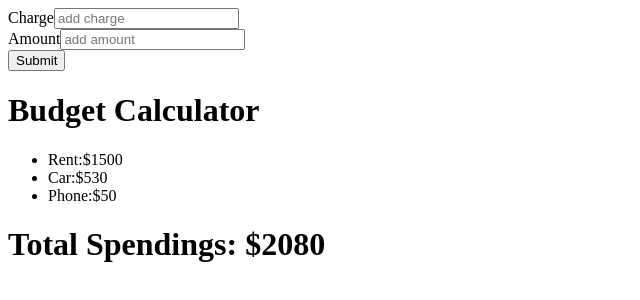
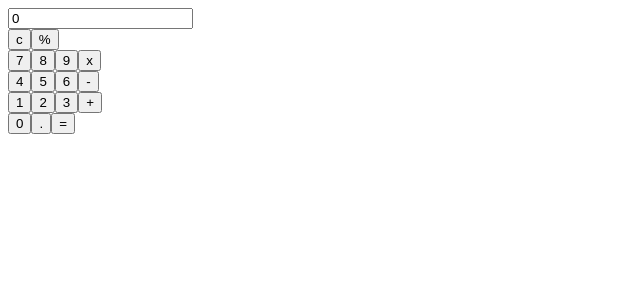
Before and after one commit to BDventures/BDventures, a React app in the folder client/: page / in a window 1280 px wide. Shown: the top 300 px of the page, without its empty margins (0-640 px from the left). Built offline with nearby package versions, Linux system fonts and the light colour scheme; the HTML template or start-up script is replaced by a standard one.

Commit message:
[edit] made calculator

```diff
--- a/client/src/components/App.jsx
+++ b/client/src/components/App.jsx
@@ -11,6 +11,7 @@ import CalendarHook from './Calendar/index';
 import {SamplePosts} from './scrape.jsx';
 import {NumbersAPI} from './NumbersAPI/index.jsx'
 import {Calculate} from './Calculate/index'
+import {RealCalculator} from './RealCalculator/index'
 class App extends Component {
   constructor(props) {
     super(props);
@@ -69,7 +70,7 @@ class App extends Component {
         {/* <CalendarHook/> */}
         {/* {this.samplePosts()} */}
         {/* <NumbersAPI/> */}
-        <Calculate/>
+        <RealCalculator/>
       </div>
     )
   }
--- a/client/src/components/Calculate/calculateItem.jsx
+++ b/client/src/components/Calculate/calculateItem.jsx
@@ -1,12 +1,14 @@
 import React, {useState, useEffect} from 'react'
 
-export const CalculateItem = ({eachCost}) => {
-  const {charge, amount} = eachCost
+export const CalculateItem = ({eachCost, deleteExpense, editExpense}) => {
+  const {charge, amount, id} = eachCost
   return(
     <div>
       <li>
       <span>{charge}</span>:
       <span>${amount}</span>
+      <button onClick={() => deleteExpense(id)}>Delete Expense</button>
+      <button onClick={() => editExpense(id)}>Edit Expense</button>
       </li>
     </div>
   )
--- a/client/src/components/Calculate/calculateList.jsx
+++ b/client/src/components/Calculate/calculateList.jsx
@@ -1,12 +1,12 @@
 import React, { useState, useEffect } from "react";
 import { CalculateItem } from "./calculateItem.jsx";
 
-export const CalculateList = ({ initialCost }) => {
+export const CalculateList = ({ initialCost, deleteExpense, editExpense }) => {
   return (
     <div>
       <ul>
         {initialCost.map(eachCost => {
-          return <CalculateItem eachCost={eachCost} />;
+          return <CalculateItem eachCost={eachCost} deleteExpense={deleteExpense} key={initialCost.id} editExpense={editExpense}/>;
         })}
       </ul>
     </div>
--- a/client/src/components/Calculate/index.jsx
+++ b/client/src/components/Calculate/index.jsx
@@ -3,9 +3,9 @@ import { CalculateList } from "./calculateList.jsx";
 import { CalculateForm } from './calculateForm.jsx'
 export const Calculate = () => {
   const initialCosts = [
-    { id: 1, charge: "Rent", amount: 1500 },
-    { id: 2, charge: "Car", amount: 530 },
-    { id: 3, charge: "Phone", amount: 50 }
+    { id: 'Rent', charge: "Rent", amount: 1500 },
+    { id: 'Car', charge: "Car", amount: 530 },
+    { id: 'Phone', charge: "Phone", amount: 50 }
   ];
 
   const [expenses, setExpenses] = useState(initialCosts);
@@ -13,7 +13,7 @@ export const Calculate = () => {
   const [newAmount, setNewAmount] = useState('')
 
   const setCharge = (e) => {
-    console.log(e.target.value)
+    // console.log(e.target.value)
     setNewCharge(e.target.value)
   }
 
@@ -21,17 +21,31 @@ export const Calculate = () => {
     setNewAmount(e.target.value)
   }
 
-  useEffect(() => {
-    console.log(expenses, 'what is this')
-  }, [expenses])
+  const deleteExpense = id => {
+    const tempExpenses = expenses.filter(item => item.id !== id)
+    setExpenses(tempExpenses)
+  }
+
+  const editExpense = id => {
+    const temp = expenses.filter(item => item.id === id)
+    const tempExpenses = [...expenses]
+    console.log(temp[0])
+    // const singleChange = {
+    //   id: temp.id,
+    //   charge: newCharge,
+    //   amount: newAmount
+    // }
+
+    // if(tempExpenses.id = temp[0].id) {
+    //   setExpenses([tempExpenses, singleChange])
+    // }
+  }
 
   const handleSubmit = (e) => {
     e.preventDefault()
 
-    let id = expenses.length
-
     const singleExpense = {
-      id: id+1,
+      id: newCharge,
       charge: newCharge,
       amount: newAmount
     }
@@ -47,7 +61,7 @@ export const Calculate = () => {
       <CalculateForm setCharge={setCharge} setAmount={setAmount} handleSubmit={handleSubmit} newCharge={newCharge} newAmount={newAmount}/>
 
       <h1>Budget Calculator</h1>
-      <CalculateList initialCost={expenses} />
+      <CalculateList initialCost={expenses} deleteExpense={deleteExpense} editExpense={editExpense}/>
 
       <h1>Total Spendings: ${expenses.reduce((total, current) => {
         return (total+= (parseInt(current.amount)))
--- a/client/src/components/CalculatorHooks/index.jsx
+++ b/client/src/components/CalculatorHooks/index.jsx
@@ -88,7 +88,7 @@ const ReactCalculator = () => {
         <ExpenseList expenses={expenses} clearExpenses={clearExpenses} handleDelete={handleDelete} handleEdit={handleEdit}/>
       </main>
       <h1>
-        Total Spending: $
+        Total Spending:$
         {expenses.reduce((acc, curr) => {
           return (acc += parseInt(curr.amount));
         }, 0)}
--- /dev/null
+++ b/client/src/components/RealCalculator/index.jsx
@@ -0,0 +1,118 @@
+import React, { useState, useEffect } from "react";
+
+export const RealCalculator = () => {
+  let initialValue = 0;
+  const [total, setTotal] = useState(initialValue);
+  const [total2, setTotal2] = useState(null);
+  const [final, setFinal] = useState(null)
+  const [event, setEvent] = useState('')
+  const [flag, setFlag] = useState(false);
+console.log(total, total2)
+  const tempHold = (num) => {
+    setTotal2(parseInt(num))
+  };
+
+  const updateTotal = () => {
+    if(event === 'add') setFinal(total + total2)
+
+    if(event === 'subtract') setFinal(total2 - total)
+
+    if(event === 'multiply') setFinal(total2 * total)
+
+    if(event === 'divide') setFinal(total2 / total)
+  }
+
+  useEffect(() => {
+    setTotal(initialValue);
+    setFlag(false)
+  }, [flag === true]);
+
+  const setTotalNum = e => {
+    setEvent(e.target.name);
+    let temp = total
+
+    tempHold(temp)
+    setFlag(true);
+  };
+
+  const handleClick = e => {
+    setTotal(parseInt(total + e.target.value));
+  };
+
+  return (
+    <div className="calculator_buttons">
+      <div>
+        <input value={total}></input>
+      </div>
+
+      <div onClick={handleClick}>
+        <div className="row0">
+          <button name="c" value="c">
+            c
+          </button>
+          <button onClick={setTotalNum} name="divide" value="%">
+            %
+          </button>
+        </div>
+
+        <div className="row1">
+          <button type="number" name="7" value="7">
+            7
+          </button>
+          <button type="number" name="8" value="8">
+            8
+          </button>
+          <button type="number" name="9" value="9">
+            9
+          </button>
+          <button  onClick={setTotalNum}name="multiply" value="x">
+            x
+          </button>
+        </div>
+
+        <div className="row2">
+          <button type="number" name="4" value="4">
+            4
+          </button>
+          <button type="number" name="5" value="5">
+            5
+          </button>
+          <button type="number" name="6" value="6">
+            6
+          </button>
+          <button onClick={setTotalNum} name="subtract" value="-">
+            -
+          </button>
+        </div>
+
+        <div className="row3">
+          <button type="number" name="1" value="1">
+            1
+          </button>
+          <button type="number" name="2" value="2">
+            2
+          </button>
+          <button type="number" name="3" value="3">
+            3
+          </button>
+          <button onClick={setTotalNum} name="add" value="+">
+            +
+          </button>
+        </div>
+
+        <div className="row4">
+          <button name="0" value="0">
+            0
+          </button>
+          <button name="." value=".">
+            .
+          </button>
+          <button onClick={updateTotal} name="equals" value="=">
+            =
+          </button>
+        </div>
+      </div>
+      {final}
+    </div>
+  );
+};
```
Also changed, not shown: client/src/components/RealCalculator/addNumbers.jsx (added, +8 -0 lines), client/src/components/RealCalculator/divideNumbers.jsx (added), client/src/components/RealCalculator/multiplyNumbers.jsx (added), client/src/components/RealCalculator/subtractNumbers.jsx (added).
